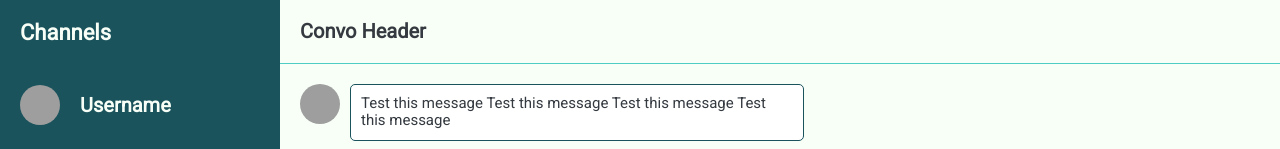
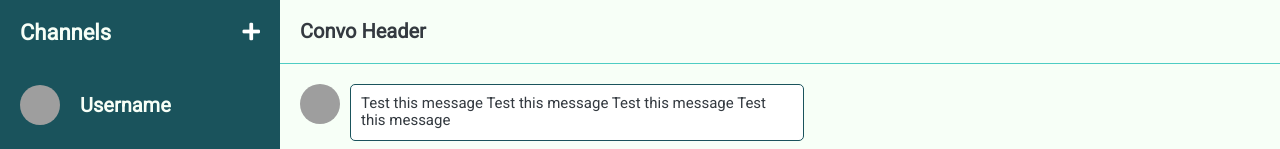
Before and after one commit to omnisyle/chat-app, a React app: page / in a window 1280 px wide. Shown: the top 149 px of the page. Built offline with nearby package versions, Linux system fonts and the light colour scheme; grey boxes are pictures that could not be loaded.

Commit message:
adds Add channel button

```diff
--- a/src/components/Sidebar/sidebar.tsx
+++ b/src/components/Sidebar/sidebar.tsx
@@ -7,6 +7,11 @@ const Sidebar = () => (
   >
     <div className="sidebar-header">
       <h2 className="sidebar-title">Channels</h2>
+      <div className="actions">
+        <a href="#" className="add-channel">
+          <i className="fa fa-plus"></i>
+        </a>
+      </div>
     </div>
     <div className="sidebar-body">
       <ChannelList />
--- a/src/components/Sidebar/styles.scss
+++ b/src/components/Sidebar/styles.scss
@@ -19,12 +19,22 @@
   .sidebar-header {
     display: flex;
     padding: 1rem;
-  }
+    align-items: center;
+    justify-content: space-between;
 
-  .sidebar-title {
-    margin: 0;
-    color: $mintCream;
-    height: 100%;
-    font-size: 1.1em;
+    .sidebar-title {
+      margin: 0;
+      color: $mintCream;
+      height: 100%;
+      font-size: 1.1em;
+    }
+
+    .add-channel {
+      color: white;
+
+      &:hover {
+        color: $maize;
+      }
+    }
   }
 }
```
